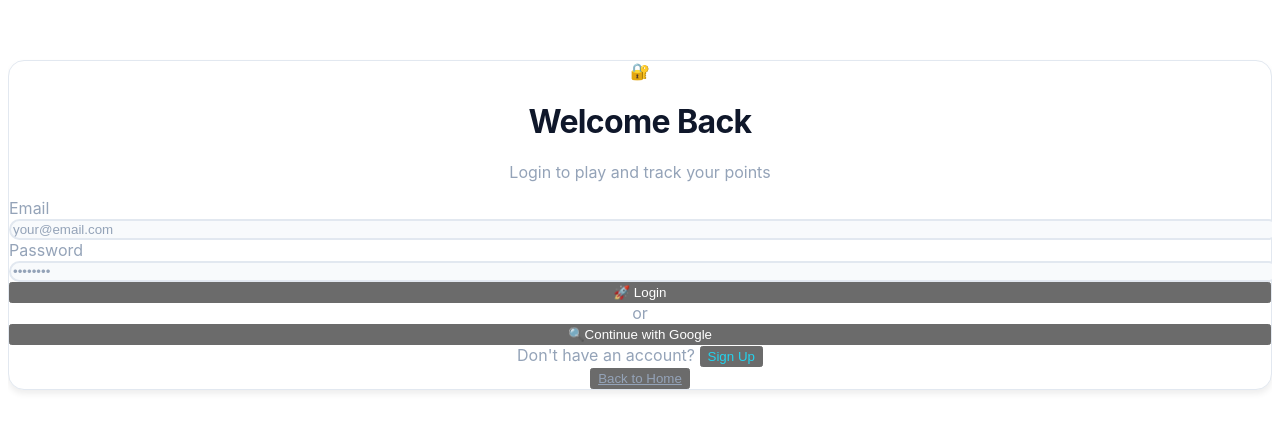
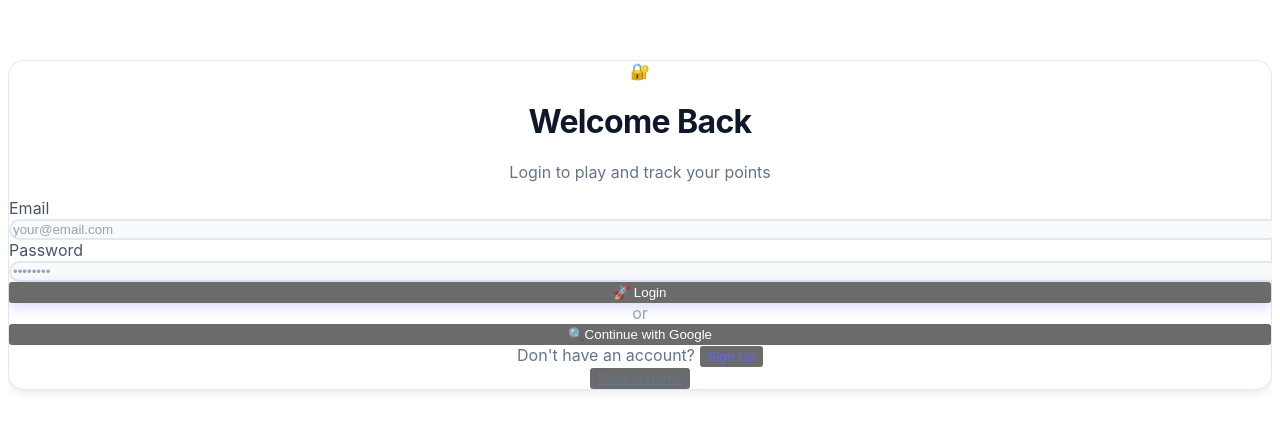
Before and after one commit to techjoejoe/Engagesuite, a Next.js app: page /login in a window 1280 px wide. Shown: the part 183-614 px from the top of the page. Built offline with nearby package versions, Linux system fonts and the light colour scheme; no server answers.

Commit message:
Update styles and colors in login page

```diff
--- a/app/login/page.tsx
+++ b/app/login/page.tsx
@@ -59,18 +59,18 @@ function LoginContent() {
 
     return (
         <div className="w-full max-w-md relative z-10">
-            <div className="glass-card-strong p-8 md:p-12 animate-fade-in">
+            <div className="glass-card-strong p-8 md:p-12 animate-fade-in bg-white border-gray-200">
                 <div className="text-center mb-8">
                     <div className="text-6xl mb-4">🔐</div>
-                    <h1 className="text-3xl font-bold text-white mb-2">Welcome Back</h1>
-                    <p className="text-[#94A3B8]">
+                    <h1 className="text-3xl font-bold text-[#0f172a] mb-2">Welcome Back</h1>
+                    <p className="text-[#64748b]">
                         Login to play and track your points
                     </p>
                 </div>
 
                 <form onSubmit={handleEmailLogin} className="flex flex-col gap-4">
                     <div>
-                        <label className="block mb-2 text-sm font-medium text-[#94A3B8]">
+                        <label className="block mb-2 text-sm font-medium text-[#475569]">
                             Email
                         </label>
                         <input
@@ -84,7 +84,7 @@ function LoginContent() {
                     </div>
 
                     <div>
-                        <label className="block mb-2 text-sm font-medium text-[#94A3B8]">
+                        <label className="block mb-2 text-sm font-medium text-[#475569]">
                             Password
                         </label>
                         <input
@@ -98,7 +98,7 @@ function LoginContent() {
                     </div>
 
                     {error && (
-                        <div className="p-3 bg-red-500/20 border border-red-500/30 rounded-lg text-red-300 text-sm text-center backdrop-blur-sm">
+                        <div className="p-3 bg-red-50 border border-red-200 rounded-lg text-red-600 text-sm text-center">
                             {error}
                         </div>
                     )}
@@ -106,7 +106,7 @@ function LoginContent() {
                     <Button
                         variant="primary"
                         size="lg"
-                        className="w-full mt-2"
+                        className="w-full mt-2 glow-violet"
                         type="submit"
                         disabled={loading}
                     >
@@ -114,7 +114,7 @@ function LoginContent() {
                     </Button>
                 </form>
 
-                <div className="my-6 text-center text-[#94A3B8] text-sm">
+                <div className="my-6 text-center text-[#94a3b8] text-sm">
                     or
                 </div>
 
@@ -130,10 +130,10 @@ function LoginContent() {
                 </Button>
 
                 <div className="mt-8 text-center text-sm">
-                    <span className="text-[#94A3B8]">Don't have an account? </span>
+                    <span className="text-[#64748b]">Don't have an account? </span>
                     <button
                         onClick={() => router.push('/signup')}
-                        className="text-[#22D3EE] font-semibold hover:text-[#06B6D4] transition-colors"
+                        className="text-[#6366f1] font-semibold hover:text-[#4f46e5] transition-colors"
                     >
                         Sign Up
                     </button>
@@ -142,7 +142,7 @@ function LoginContent() {
                 <div className="mt-4 text-center text-sm">
                     <button
                         onClick={() => router.push('/')}
-                        className="text-[#94A3B8] hover:text-white underline transition-colors"
+                        className="text-[#64748b] hover:text-[#0f172a] underline transition-colors"
                     >
                         Back to Home
                     </button>
@@ -154,15 +154,15 @@ function LoginContent() {
 
 export default function LoginPage() {
     return (
-        <main className="min-h-screen flex items-center justify-center p-6 relative overflow-hidden">
-            {/* Background Blobs - Vibrant */}
+        <main className="min-h-screen flex items-center justify-center p-6 relative overflow-hidden bg-white">
+            {/* Professional Background - Subtle */}
             <div className="absolute inset-0 z-0 overflow-hidden">
-                <div className="absolute top-[-10%] left-[-10%] w-[50%] h-[50%] bg-[#7C3AED]/40 rounded-full blur-[150px] animate-blob" />
-                <div className="absolute top-[30%] right-[-15%] w-[45%] h-[45%] bg-[#06B6D4]/35 rounded-full blur-[130px] animate-blob animation-delay-2000" />
-                <div className="absolute bottom-[-15%] left-[25%] w-[50%] h-[50%] bg-[#F472B6]/30 rounded-full blur-[140px] animate-blob animation-delay-4000" />
+                <div className="absolute top-[-10%] left-[-10%] w-[50%] h-[50%] bg-[#6366f1]/10 rounded-full blur-[150px] animate-blob" />
+                <div className="absolute top-[30%] right-[-15%] w-[45%] h-[45%] bg-[#3b82f6]/8 rounded-full blur-[130px] animate-blob animation-delay-2000" />
+                <div className="absolute bottom-[-15%] left-[25%] w-[50%] h-[50%] bg-[#8b5cf6]/8 rounded-full blur-[140px] animate-blob animation-delay-4000" />
             </div>
 
-            <Suspense fallback={<div className="text-center text-white">Loading...</div>}>
+            <Suspense fallback={<div className="text-center text-[#0f172a]">Loading...</div>}>
                 <LoginContent />
             </Suspense>
         </main>
```
